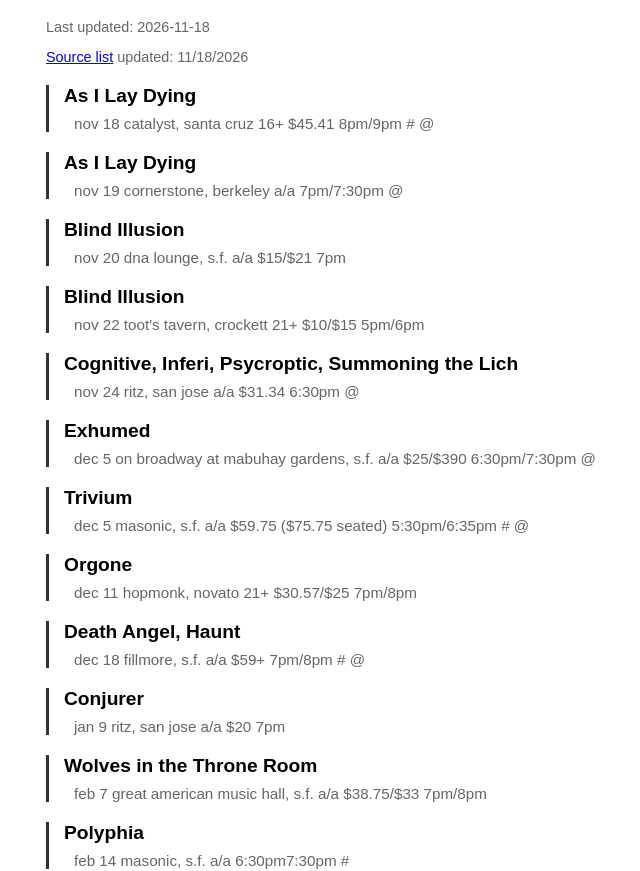
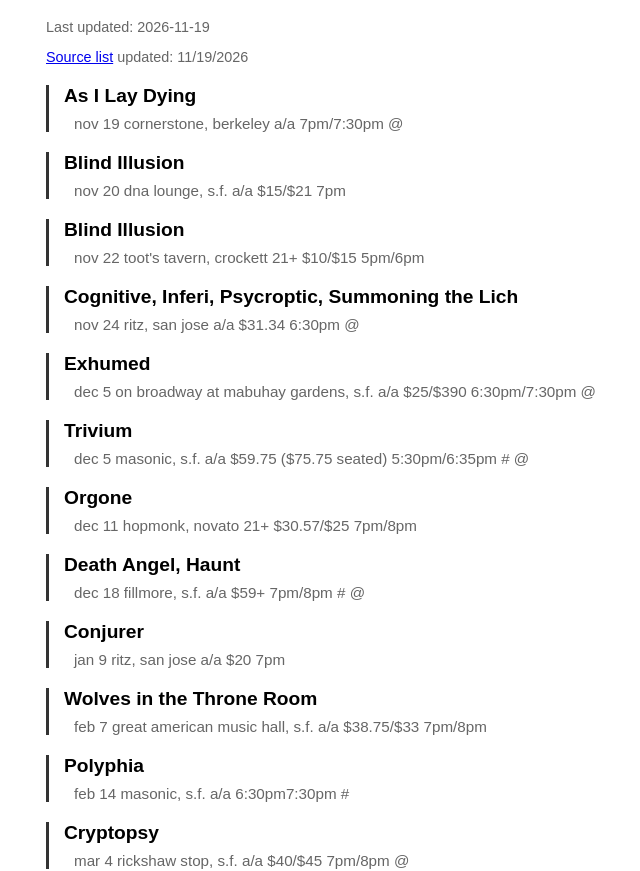
Before and after one commit to philipkor/concerts, a plain HTML site: page index.html in a window 1280 px wide. Shown: the part 81-952 px from the top of the page, without its empty margins (194-834 px from the left). Drawn offline with Linux system fonts and the light colour scheme.

Commit message:
deploy: philipkor/concerts_private@62da18fe5123fcec2dc09153e226c7a543b89690

```diff
--- a/index.html
+++ b/index.html
@@ -23,15 +23,11 @@
     <body>
         <h1>Upcoming Concerts</h1>
         <div class="metadata">
-            <p>Last updated: 2026-11-18</p>
-            <p><a href="http://www.foopee.com/punk/the-list/" target="_blank">Source list</a> updated: 11/18/2026</p>
+            <p>Last updated: 2026-11-19</p>
+            <p><a href="http://www.foopee.com/punk/the-list/" target="_blank">Source list</a> updated: 11/19/2026</p>
         </div>
         <div id="concert-list">
     <div class="show">
-    <div class="bands"><span class="band">As I Lay Dying</span></div>
-    <div class="venue">nov 18 catalyst, santa cruz 16+ $45.41 8pm/9pm # @</div>
-</div>
-<div class="show">
     <div class="bands"><span class="band">As I Lay Dying</span></div>
     <div class="venue">nov 19 cornerstone, berkeley a/a 7pm/7:30pm @</div>
 </div>
@@ -74,6 +70,10 @@
 <div class="show">
     <div class="bands"><span class="band">Polyphia</span></div>
     <div class="venue">feb 14 masonic, s.f. a/a 6:30pm7:30pm #</div>
+</div>
+<div class="show">
+    <div class="bands"><span class="band">Cryptopsy</span></div>
+    <div class="venue">mar 4 rickshaw stop, s.f. a/a $40/$45 7pm/8pm @</div>
 </div>
 <div class="show">
     <div class="bands"><span class="band">Coroner</span><span class="band">Nile</span></div>
```
